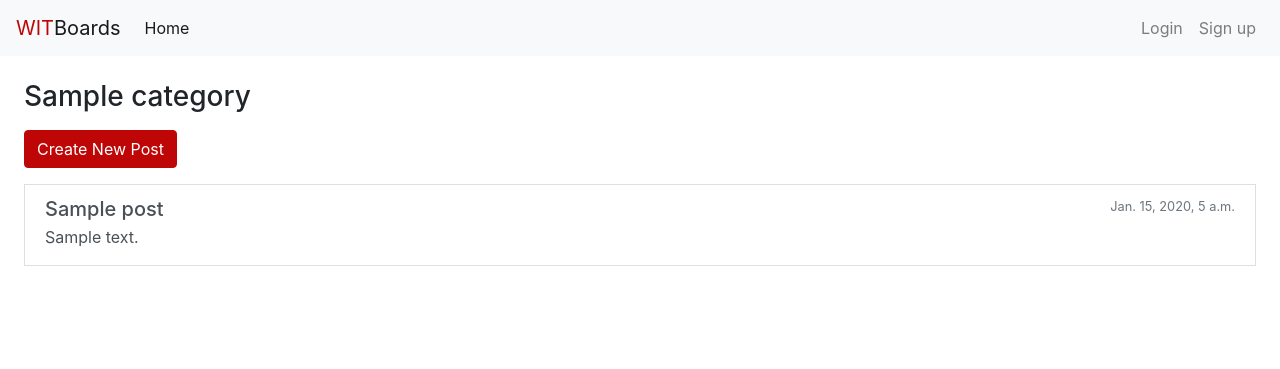
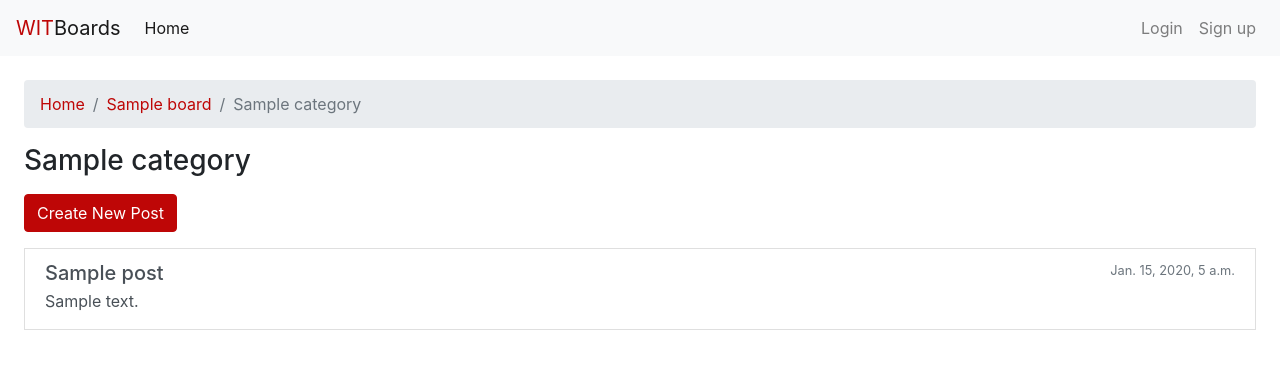
Before and after one commit to mrivnak/Forum, a Django app: page /category/1 in a window 1280 px wide. Shown: the top 369 px of the page. Run offline with Django 3.2, Linux system fonts and the light colour scheme; tables that the repository leaves empty hold one stand-in row (values such as "Sample post"); some libraries are stand-ins or nearby versions.

Commit message:
Added breadcrumbs

```diff
--- a/templates/category.html
+++ b/templates/category.html
@@ -3,7 +3,16 @@
 {% block title %}WITBoards - {{ category.category_title }}{% endblock %}
 
 {% block content %}
+<nav aria-label="breadcrumb">
+  <ol class="breadcrumb">
+    <li class="breadcrumb-item"><a href="/">Home</a></li>
+    <li class="breadcrumb-item"><a href="/#{{ category.Board.pk }}">{{ category.Board.board_title }}</a></li>
+    <li class="breadcrumb-item active" aria-current="page">{{ category.category_title }}</li>
+  </ol>
+</nav>
+
 <h3>{{ category.category_title }}</h3>
+
 <div class="pt-2 pb-3">
     <a class="btn btn-primary" href="/forms/post/add/{{ category.pk }}" role="button">Create New Post</a>
 </div>
--- a/templates/index.html
+++ b/templates/index.html
@@ -66,7 +66,7 @@
 </div>
 {% endif %}
 {% for board in boards %}
-<div class=" container-fluid pl-0 pr-0 pt-2 pb-2">
+<div id="{{ board.board.pk }}" class="container-fluid pl-0 pr-0 pt-2 pb-2">
     <ul class="list-group">
         <li class="list-group-item"><b>{{ board.board.board_title }}</b></li>
         {% for category in board.categories %}
```
Also changed, not shown: templates/post.html (+12 -1 lines).
